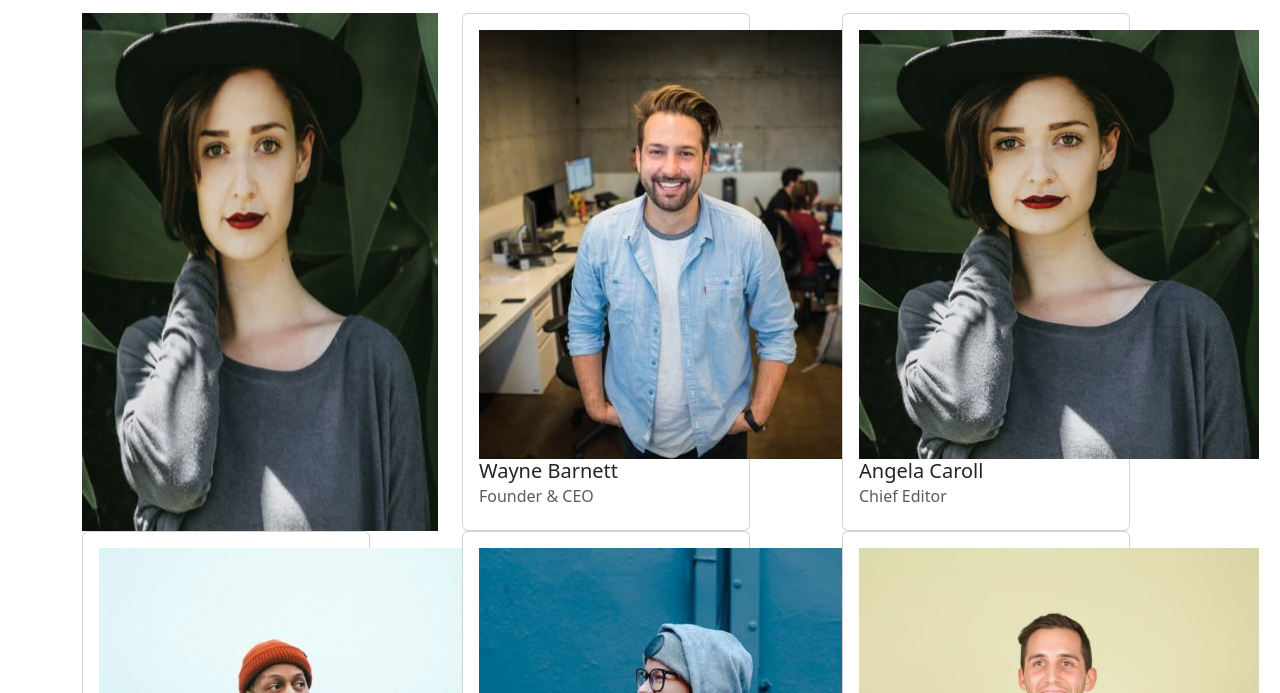
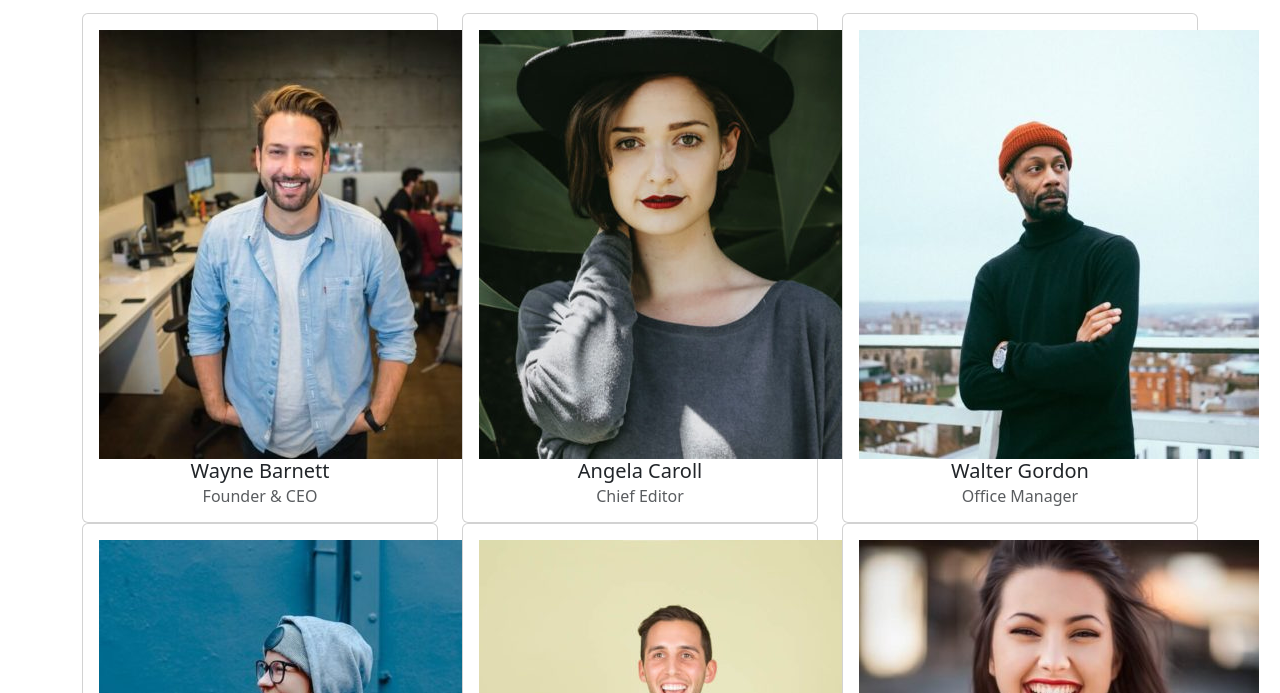
Before and after one commit to SilvioGiacomelli/js-our-team, a plain HTML site: page index.html in a window 1280 px wide. Shown: the part 107-800 px from the top of the page. Drawn offline with nearby package versions, Linux system fonts and the light colour scheme.

Commit message:
caricato immagini

```diff
--- a/index.html
+++ b/index.html
@@ -13,8 +13,7 @@
       <h1>Our Team</h1>
       <p>Lorem ipsum dolor sit amet consectetur adipisicing elit. In earum nobis nostrum eligendi tempore qui consequatur, quam vitae neque ratione harum eos sequi ab voluptatibus!</p>
     </div>
-     <div class="row row-cols-3 output">
-      <img src="img/angela-caroll-chief-editor.jpg">
+     <div class="row row-cols-3 output p">
     </div>
   </div>
 
--- a/script.js
+++ b/script.js
@@ -37,11 +37,11 @@ const membriTeam = [
   console.log(membro);
   output.innerHTML += `
   <div class="col">
-        <div class="card" style="width: 18rem;">
+        <div class="card">
           <div class="card-body">
             <img src="img/${membro.foto}">
-            <h5 class="card-title">${membro.nome}</h5>
-            <h6 class="card-subtitle mb-2 text-body-secondary">${membro.ruolo}</h6>
+            <h5 class="card-title text-center mx-1">${membro.nome}</h5>
+            <h6 class="card-subtitle text-body-secondary text-center">${membro.ruolo}</h6>
           </div>
         </div>
   </div>
```
